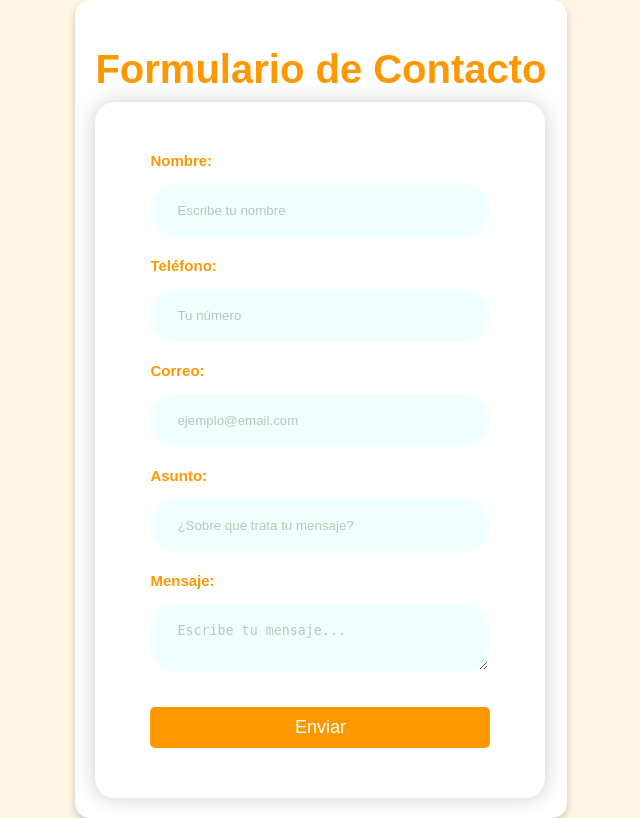
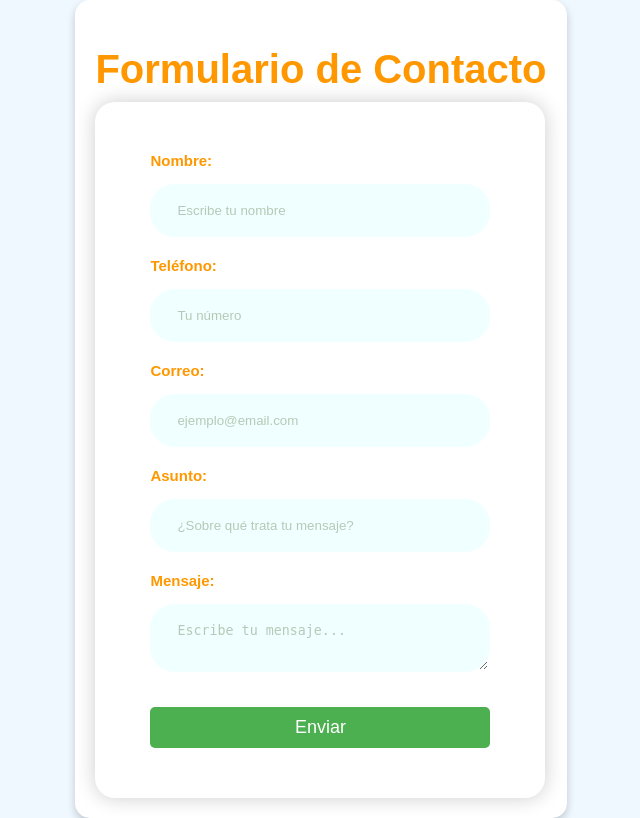
Before and after one commit to Danjuliana/formulario-contacto-u-la-salle, a Flask app: page /contact in a window 1280 px wide. Shown: the whole page, without its empty margins (319-959 px from the left). Run offline with Flask 3, Linux system fonts and the light colour scheme.

Commit message:
Cambio 4: Modificados colores de fondo y botón en el formulario

```diff
--- a/static/style.css
+++ b/static/style.css
@@ -1,7 +1,8 @@
 body {
     font-family: Arial, sans-serif;
     text-align: center;
-    background-color: #fff6e5;
+    background-color: #f0f8ff; /* Un azul claro tipo "Aliceblue" */
+
     display: flex;
     flex-direction: column;
     align-items: center;
@@ -36,7 +37,9 @@ p {
     font-size: 18px;
     padding: 10px 20px;
     color: white;
-    background-color: #ff9800;
+
+     background-color: #4CAF50; /* Verde éxito */
+
     border: none;
     border-radius: 5px;
     text-decoration: none;
```
